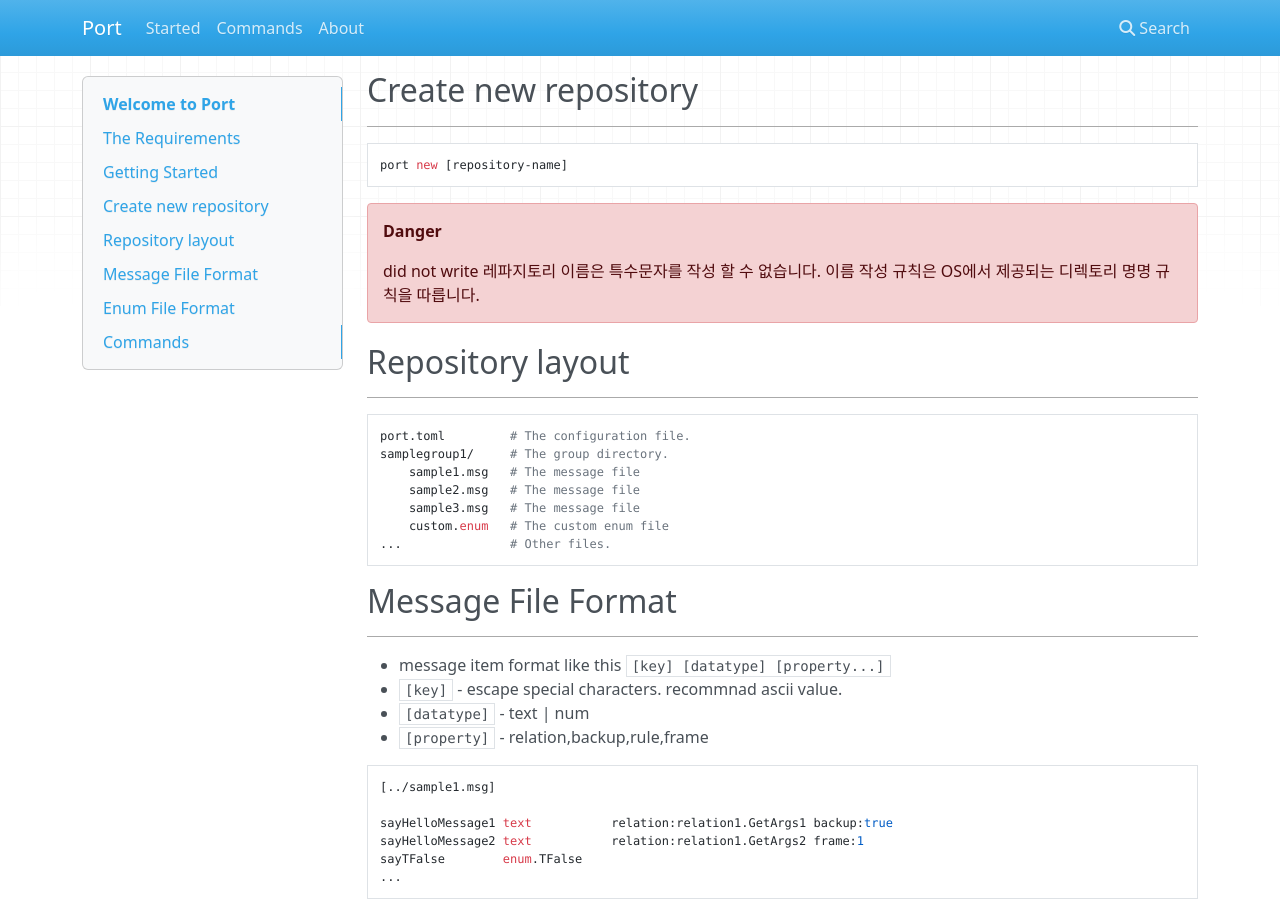
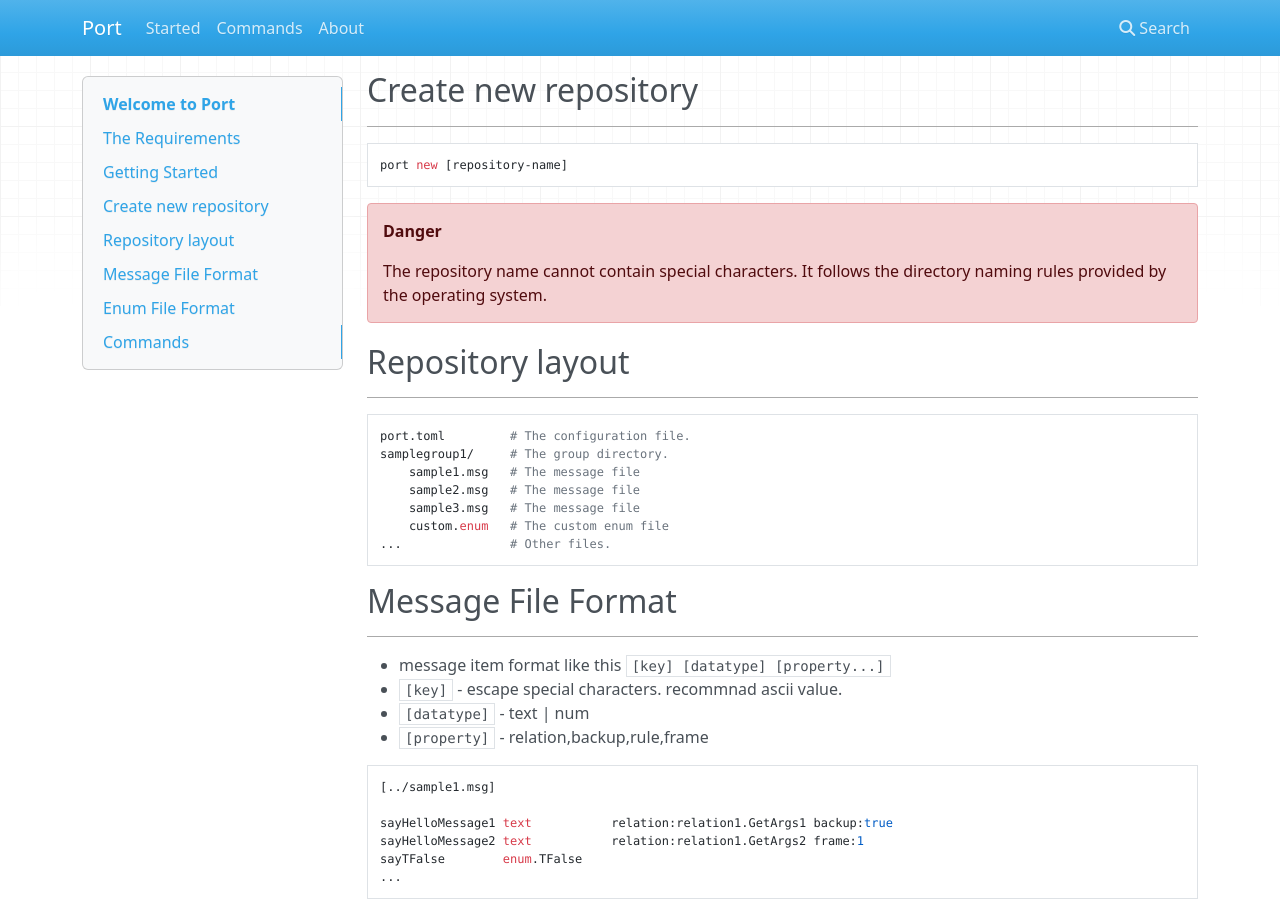
Before and after one commit to portget/portdoc, an MkDocs documentation site: the page built from docs/index.md, in a window 1280 px wide and 900 px high, scrolled down 498 px. Built offline with MkDocs 1.6.1, drawn with Linux system fonts in a browser that asks for light colours; nearby versions of some CDN libraries.

Commit message:
update view page

````diff
--- a/docs/index.md
+++ b/docs/index.md
@@ -32,8 +32,8 @@ port new [repository-name]
 ```
 
 !!! danger
-    did not write 레파지토리 이름은 특수문자를 작성 할 수 없습니다. 이름 작성 규칙은 OS에서 제공되는 디렉토리 명명 규칙을
-    따릅니다.
+    The repository name cannot contain special characters.
+    It follows the directory naming rules provided by the operating system.
 
 
 ## Repository layout
````
Also changed, not shown: site/index.html, site/search/search_index.json, 1 other file.
